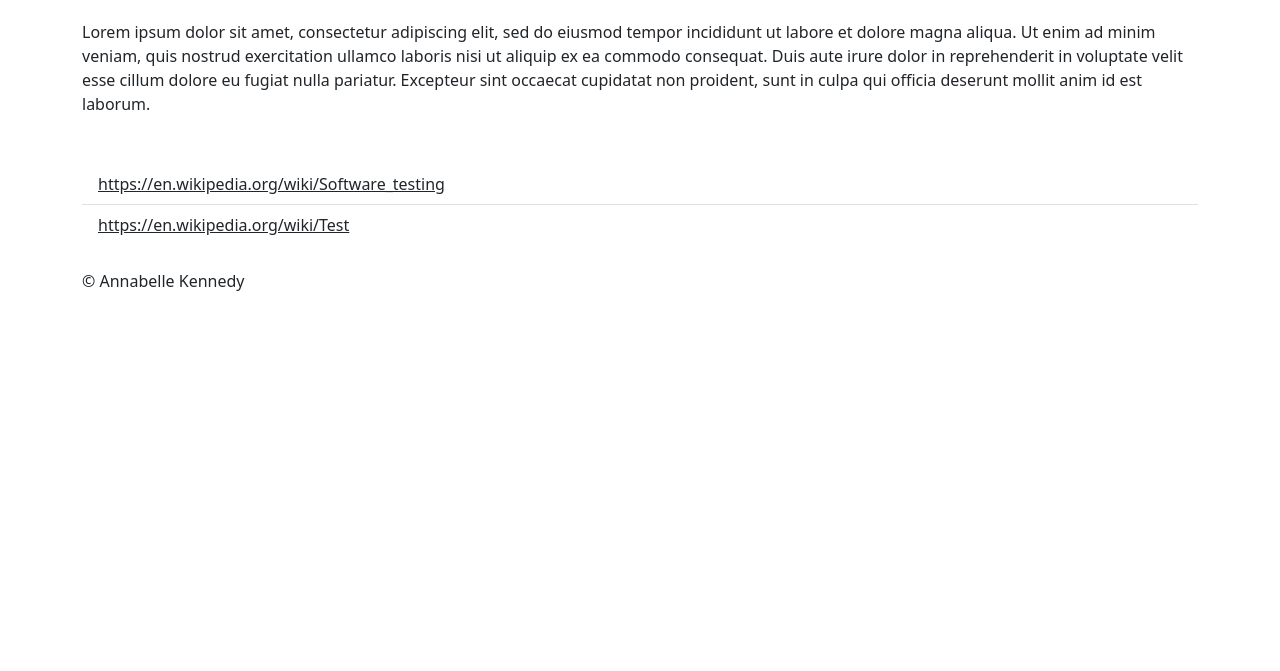
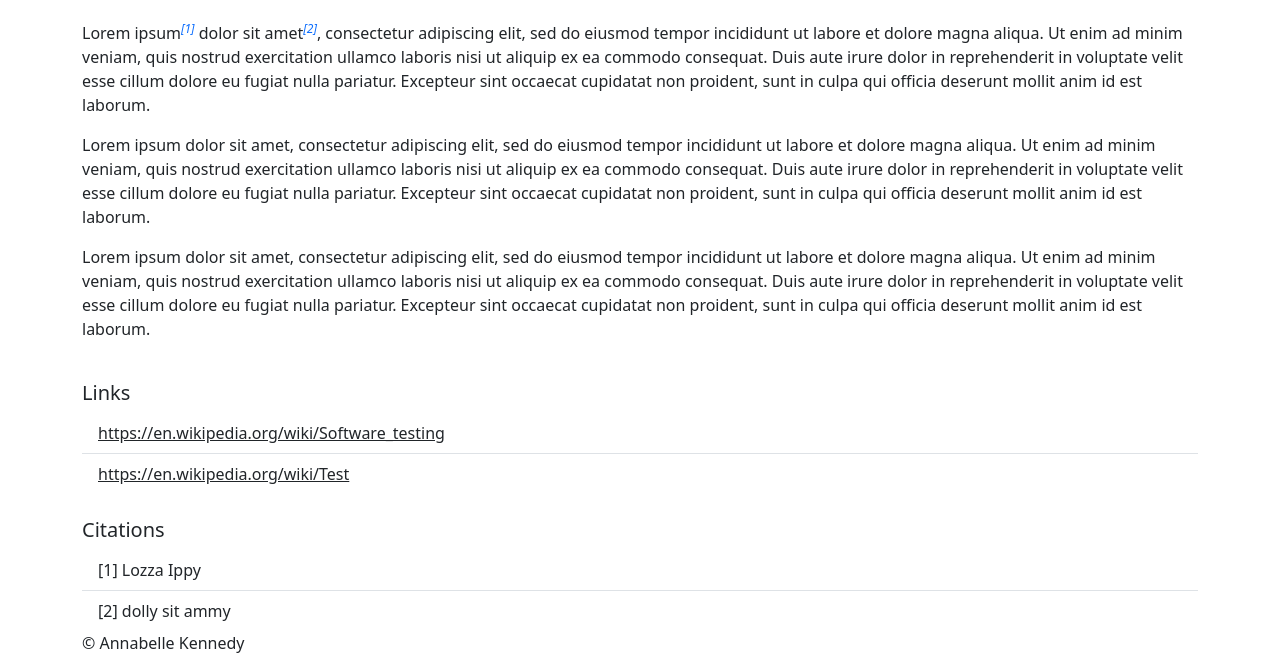
Before and after one commit to queekusme/queekusme.github.com, a Jekyll site: the page built from _projects/test_project.md, in a window 1280 px wide, cut to the strip 234-905 px from the top of the page. Built offline with Jekyll 4.4.1, drawn with Linux system fonts in a browser that asks for light colours.

Commit message:
Added citation system site-wide, added headder for links in project

```diff
--- a/_layouts/default.html
+++ b/_layouts/default.html
@@ -48,6 +48,19 @@ layout: null
             &nbsp;
             {{ content }}
             &nbsp;
+            {% if page.cite %}
+            <h5>Citations</h5>
+            <ul class="list-group list-group-flush">
+            {% endif %}
+            {% for citation_pair in page.cite %}
+                {%- assign cite_key = citation_pair[0] -%}
+                {%- assign cite_value = citation_pair[1] -%}
+
+            <li class="list-group-item" id="cite-{{cite_key}}">[{{forloop.index}}] {{ cite_value }}</li>
+            {% endfor %}
+            {% if page.cite %}
+            </ul>
+            {% endif %}
             <div>
                 <p>&copy; Annabelle Kennedy</p>
                 <p class="snowflakes">Snowflakes by https://pajasevi.github.io/CSSnowflakes/</p>
@@ -82,6 +95,27 @@ layout: null
 
             if(!noEffects && month === 3 && day === 1) // 1st April
                 document.getElementById("root").className = "april_fools";
+
+            var index = 1;
+            for(const cite of document.querySelectorAll('cite'))
+            {
+                const id = cite.dataset.id;
+                cite.innerText = `[${index}]`;
+                cite.onclick = () =>
+                {
+                    const details = document.getElementById("cite-" + id);
+
+                    details.classList.add("cite-highlight");
+                    const highlightTimeout = setTimeout(() =>{
+                        clearTimeout(highlightTimeout);
+                        details.classList.remove("cite-highlight");
+                    }, 5000)
+
+                    details.scrollIntoView()
+                }
+
+                index++;
+            }
         </script>
     </body>
 </html>
--- a/_layouts/project.html
+++ b/_layouts/project.html
@@ -30,7 +30,7 @@ layout: default
 {{ content }}
 &nbsp;
 {% if page.links %}
-<h4></h4>
+<h5>Links</h5>
 <ul class="list-group list-group-flush">
 {% for link in page.links %}
   <a href="{{link}}" class="list-group-item list-group-item-action project-link">{{link}}</a>
--- a/_projects/test_project.md
+++ b/_projects/test_project.md
@@ -15,6 +15,13 @@ tags:
     - Test
     - Testing
     - Beta
+cite:
+    test1: Lozza Ippy
+    test2: dolly sit ammy
 ---
 
+Lorem ipsum<cite data-id="test1" /> dolor sit amet<cite data-id="test2" />, consectetur adipiscing elit, sed do eiusmod tempor incididunt ut labore et dolore magna aliqua. Ut enim ad minim veniam, quis nostrud exercitation ullamco laboris nisi ut aliquip ex ea commodo consequat. Duis aute irure dolor in reprehenderit in voluptate velit esse cillum dolore eu fugiat nulla pariatur. Excepteur sint occaecat cupidatat non proident, sunt in culpa qui officia deserunt mollit anim id est laborum.
+
 Lorem ipsum dolor sit amet, consectetur adipiscing elit, sed do eiusmod tempor incididunt ut labore et dolore magna aliqua. Ut enim ad minim veniam, quis nostrud exercitation ullamco laboris nisi ut aliquip ex ea commodo consequat. Duis aute irure dolor in reprehenderit in voluptate velit esse cillum dolore eu fugiat nulla pariatur. Excepteur sint occaecat cupidatat non proident, sunt in culpa qui officia deserunt mollit anim id est laborum.
+
+Lorem ipsum dolor sit amet, consectetur adipiscing elit, sed do eiusmod tempor incididunt ut labore et dolore magna aliqua. Ut enim ad minim veniam, quis nostrud exercitation ullamco laboris nisi ut aliquip ex ea commodo consequat. Duis aute irure dolor in reprehenderit in voluptate velit esse cillum dolore eu fugiat nulla pariatur. Excepteur sint occaecat cupidatat non proident, sunt in culpa qui officia deserunt mollit anim id est laborum.
--- a/css/index.css
+++ b/css/index.css
@@ -109,3 +109,22 @@
     border-bottom-right-radius: inherit !important;
     border-bottom-left-radius: inherit !important;
 }
+
+cite
+{
+    vertical-align: super;
+    font-size: 75%;
+    cursor: pointer;
+    color: #0d6efd;
+}
+
+@keyframes citeHighlight {
+  from {background-color: var(--bs-info-bg-subtle);}
+  to {background-color: unset;}
+}
+
+.cite-highlight
+{
+    animation-name: citeHighlight;
+    animation-duration: 5s;
+}
```
Also changed, not shown: no-ai.md (+7 -4 lines).
